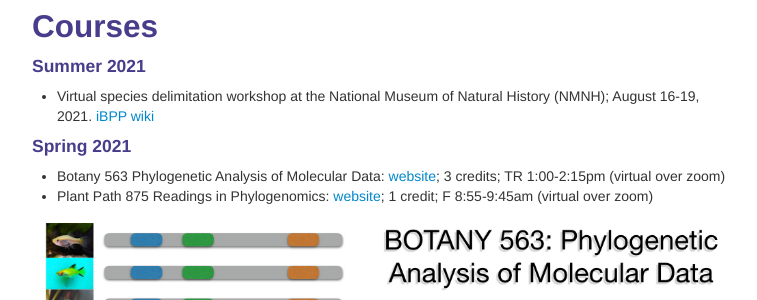
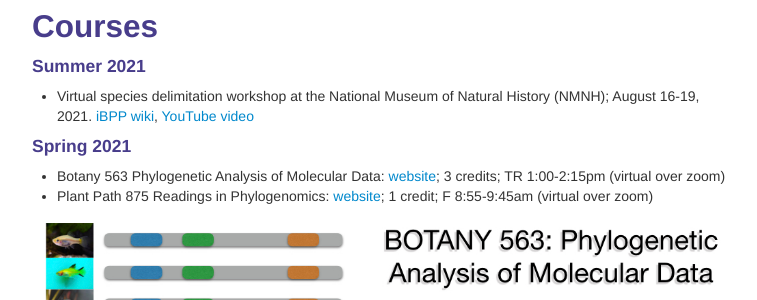
Before and after one commit to solislemuslab/solislemuslab.github.io, a Jekyll site: the page built from pages/teaching.md, in a window 1280 px wide and 900 px high, scrolled down 518 px. Shown: the part 152-452 px from the top of the window, without its empty margins (258-1015 px from the left). Built offline with Jekyll 4.4.1, drawn with Linux system fonts in a browser that asks for light colours.

Commit message:
video spp

```diff
--- a/pages/teaching.md
+++ b/pages/teaching.md
@@ -44,7 +44,7 @@ description: Claudia Solis-Lemus' teaching
 
 #### Summer 2021
 
-- Virtual species delimitation workshop at the National Museum of Natural History (NMNH); August 16-19, 2021. [iBPP wiki](https://github.com/cecileane/iBPP/wiki)
+- Virtual species delimitation workshop at the National Museum of Natural History (NMNH); August 16-19, 2021. [iBPP wiki](https://github.com/cecileane/iBPP/wiki), [YouTube video](https://www.youtube.com/watch?v=_Q53Q8eKw48)
 
 #### Spring 2021
 
```
